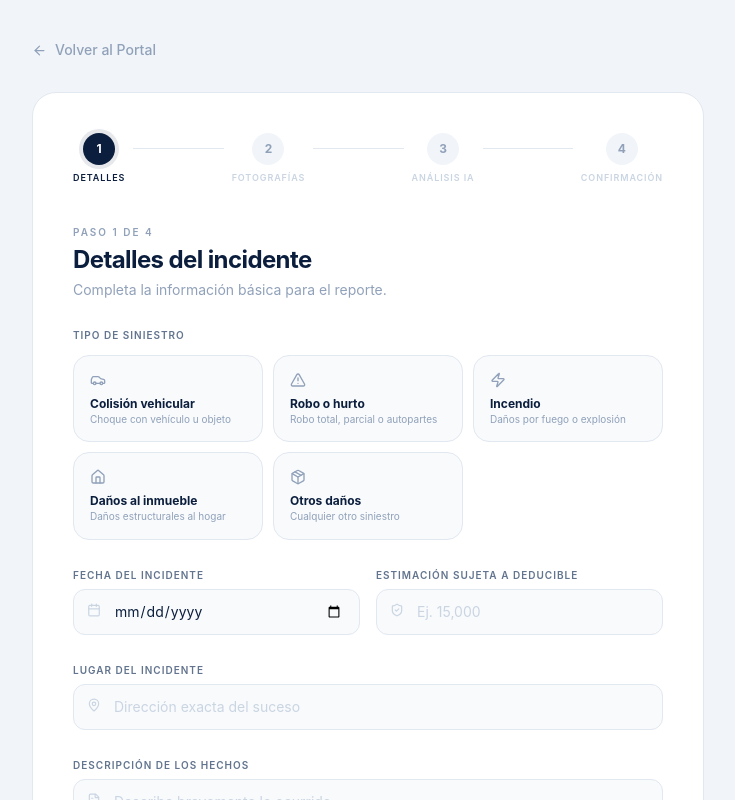
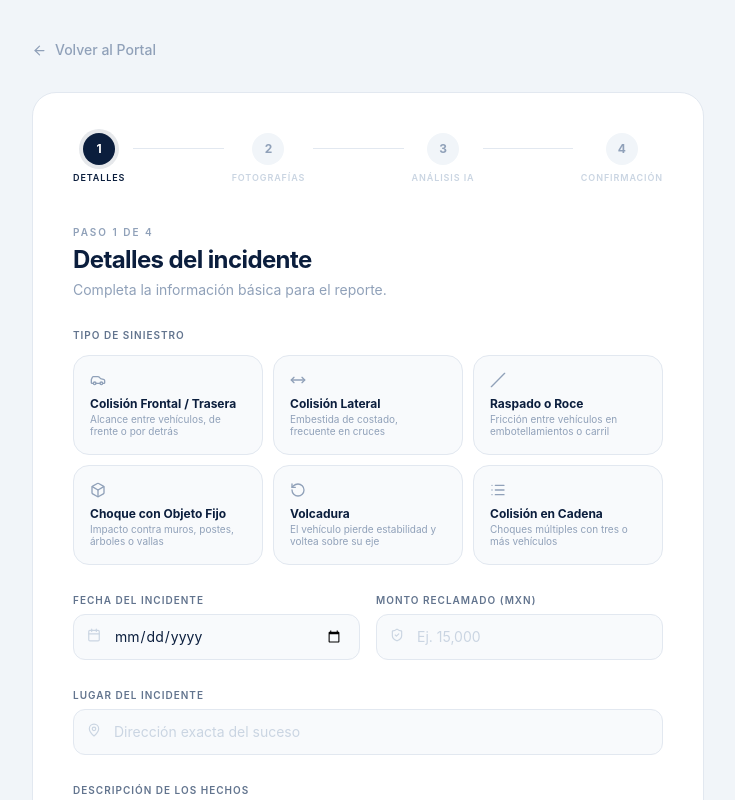
Before and after one commit to Rucc2023/ShieldLens, a React (Vite) app: page /portal/nuevo-reclamo in a window 1280 px wide. Shown: the top 800 px of the page, without its empty margins (272-1007 px from the left). Built offline with nearby package versions, Linux system fonts and the light colour scheme.

Commit message:
feat: Refactor claim types and enhance type selector in NuevoReclamo component

```diff
--- a/src/assets/screens/client/NuevoReclamo.tsx
+++ b/src/assets/screens/client/NuevoReclamo.tsx
@@ -1,10 +1,11 @@
 import React, { useState, useEffect } from 'react';
 import { useNavigate } from 'react-router-dom';
 import {
-  ArrowLeft, ArrowRight, CheckCircle2, Car, Home,
-  Zap, Package, ShieldCheck, Upload, X,
+  ArrowLeft, ArrowRight, CheckCircle2,
+  ShieldCheck, Upload, X,
   Brain, AlertTriangle, ShieldAlert, MapPin, Calendar,
   FileText, Sparkles, Loader2,
+  Car, MoveHorizontal, Slash, Box, RotateCcw, List,
 } from 'lucide-react';
 
 /* ─── Interfaces ── */
@@ -22,13 +23,44 @@ interface AIAnalysis {
   justificacion?: string;
 }
 
-/* ─── Data ── */
+/* ─── Claim types ── */
 const CLAIM_TYPES = [
-  { id: 'Colision',  label: 'Colisión vehicular', icon: Car,           desc: 'Choque con vehículo u objeto'    },
-  { id: 'Robo',      label: 'Robo o hurto',        icon: AlertTriangle, desc: 'Robo total, parcial o autopartes' },
-  { id: 'Incendio',  label: 'Incendio',             icon: Zap,           desc: 'Daños por fuego o explosión'    },
-  { id: 'Inmueble',  label: 'Daños al inmueble',    icon: Home,          desc: 'Daños estructurales al hogar'   },
-  { id: 'Otros',     label: 'Otros daños',          icon: Package,       desc: 'Cualquier otro siniestro'       },
+  {
+    id: 'Colision_Frontal_Trasera',
+    label: 'Colisión Frontal / Trasera',
+    icon: Car,
+    desc: 'Alcance entre vehículos, de frente o por detrás',
+  },
+  {
+    id: 'Colision_Lateral',
+    label: 'Colisión Lateral',
+    icon: MoveHorizontal,
+    desc: 'Embestida de costado, frecuente en cruces',
+  },
+  {
+    id: 'Raspado_Roce',
+    label: 'Raspado o Roce',
+    icon: Slash,
+    desc: 'Fricción entre vehículos en embotellamientos o carril',
+  },
+  {
+    id: 'Choque_Objeto_Fijo',
+    label: 'Choque con Objeto Fijo',
+    icon: Box,
+    desc: 'Impacto contra muros, postes, árboles o vallas',
+  },
+  {
+    id: 'Volcadura',
+    label: 'Volcadura',
+    icon: RotateCcw,
+    desc: 'El vehículo pierde estabilidad y voltea sobre su eje',
+  },
+  {
+    id: 'Colision_Cadena',
+    label: 'Colisión en Cadena',
+    icon: List,
+    desc: 'Choques múltiples con tres o más vehículos',
+  },
 ];
 
 const STEPS = ['Detalles', 'Fotografías', 'Análisis IA', 'Confirmación'];
@@ -45,8 +77,7 @@ const StepBar = ({ current }: { current: number }) => (
             <div className={`w-8 h-8 rounded-full flex items-center justify-center text-xs font-bold transition-all duration-300
               ${done   ? 'bg-emerald-400 text-white'
               : active ? 'bg-[#0B1E3D] text-white ring-4 ring-[#0B1E3D]/10'
-              :          'bg-slate-100 text-slate-400'}`}
-            >
+              :          'bg-slate-100 text-slate-400'}`}>
               {done ? <CheckCircle2 size={14} /> : i + 1}
             </div>
             <span className={`text-[9px] font-semibold uppercase tracking-widest whitespace-nowrap
@@ -85,7 +116,7 @@ const StepDetails = ({ data, setData, onNext }: { data: ClaimData; setData: (d:
         <p className="text-sm text-slate-400 mt-1">Completa la información básica para el reporte.</p>
       </div>
 
-      {/* Type selector */}
+      {/* Type selector — 3 cols to fit 6 types */}
       <div>
         <label className="text-[10px] font-semibold uppercase tracking-widest text-slate-500 mb-3 block">Tipo de siniestro</label>
         <div className="grid grid-cols-2 sm:grid-cols-3 gap-2.5">
@@ -115,7 +146,7 @@ const StepDetails = ({ data, setData, onNext }: { data: ClaimData; setData: (d:
           </Field>
         </div>
         <div>
-          <label className="text-[10px] font-semibold uppercase tracking-widest text-slate-500 mb-1.5 block">Estimación sujeta a deducible</label>
+          <label className="text-[10px] font-semibold uppercase tracking-widest text-slate-500 mb-1.5 block">Monto reclamado (MXN)</label>
           <Field icon={ShieldCheck}>
             <input type="number" placeholder="Ej. 15,000" value={data.policy}
               onChange={(e) => setData({ ...data, policy: e.target.value })} className={inputCls} />
@@ -159,7 +190,6 @@ const StepPhotos = ({ files, setFiles, onNext, onBack }: { files: File[]; setFil
       <p className="text-sm text-slate-400 mt-1">Sube la fotografía principal del daño para el análisis forense.</p>
     </div>
 
-    {/* Dropzone */}
     <label className="relative block border-2 border-dashed border-slate-200 hover:border-[#0B1E3D]/30 bg-slate-50 hover:bg-slate-100/60 rounded-2xl p-12 text-center cursor-pointer transition-all group">
       <div className="w-12 h-12 rounded-2xl bg-slate-200 group-hover:bg-[#0B1E3D]/10 flex items-center justify-center mx-auto mb-3 transition-colors">
         <Upload size={20} className="text-slate-400 group-hover:text-[#0B1E3D] transition-colors" />
@@ -170,7 +200,6 @@ const StepPhotos = ({ files, setFiles, onNext, onBack }: { files: File[]; setFil
         onChange={(e) => { if (e.target.files) setFiles([e.target.files[0]]); }} />
     </label>
 
-    {/* Preview */}
     {files.length > 0 && (
       <div className="flex items-center justify-between bg-emerald-50 border border-emerald-100 px-4 py-3 rounded-2xl">
         <div className="flex items-center gap-3">
@@ -188,7 +217,6 @@ const StepPhotos = ({ files, setFiles, onNext, onBack }: { files: File[]; setFil
       </div>
     )}
 
-    {/* Tip */}
     <div className="flex items-start gap-3 bg-blue-50 border border-blue-100 p-4 rounded-2xl">
       <ShieldCheck size={14} className="text-blue-400 shrink-0 mt-0.5" />
       <p className="text-[11px] text-blue-600 leading-relaxed">
@@ -248,14 +276,14 @@ const StepAI = ({ files, data, onNext, onBack }: { files: File[]; data: ClaimDat
     setIsSaving(true);
     try {
       const formData = new FormData();
-      formData.append('imagen',              files[0]);
-      formData.append('monto_reclamado',     data.policy);
-      formData.append('score_confianza_ia',  result.confianza.toString());
-      formData.append('veredicto_ia',        result.etiqueta === 'Reales' ? 'SINIESTRO REAL' : 'SOSPECHOSO');
-      formData.append('tipo_siniestro',      data.type);
-      formData.append('descripcion_siniestro', data.description);
-      formData.append('lugar_incidente',     data.location);
-      formData.append('justificacion_ia',    result.justificacion || '');
+      formData.append('imagen',                 files[0]);
+      formData.append('monto_reclamado',         data.policy);
+      formData.append('score_confianza_ia',      result.confianza.toString());
+      formData.append('veredicto_ia',            result.etiqueta === 'Reales' ? 'SINIESTRO REAL' : 'SOSPECHOSO');
+      formData.append('tipo_siniestro',          data.type);
+      formData.append('descripcion_siniestro',   data.description);
+      formData.append('lugar_incidente',         data.location);
+      formData.append('justificacion_ia',        result.justificacion || '');
 
       const response = await fetch('http://localhost:5000/api/incidentes/crear', {
         method: 'POST',
@@ -272,9 +300,9 @@ const StepAI = ({ files, data, onNext, onBack }: { files: File[]; data: ClaimDat
     }
   };
 
-  const score     = (result?.confianza ?? 0) * 100;
-  const isFraude  = result?.etiqueta === 'Falsas';
-  const barColor  = score >= 80 ? 'bg-emerald-400' : score >= 60 ? 'bg-amber-400' : 'bg-red-400';
+  const score      = (result?.confianza ?? 0) * 100;
+  const isFraude   = result?.etiqueta === 'Falsas';
+  const barColor   = score >= 80 ? 'bg-emerald-400' : score >= 60 ? 'bg-amber-400' : 'bg-red-400';
   const scoreColor = score >= 80 ? 'text-emerald-500' : score >= 60 ? 'text-amber-500' : 'text-red-500';
 
   return (
@@ -285,7 +313,6 @@ const StepAI = ({ files, data, onNext, onBack }: { files: File[]; data: ClaimDat
         <p className="text-sm text-slate-400 mt-1">Vertex AI + Gemini Flash procesan la evidencia fotográfica.</p>
       </div>
 
-      {/* Status card */}
       <div className={`rounded-3xl p-8 text-white relative overflow-hidden transition-all duration-500
         ${phase === 1 ? 'bg-[#0B1E3D]' : isFraude ? 'bg-red-500' : 'bg-emerald-500'}`}>
         <div className="absolute -right-8 -top-8 w-40 h-40 rounded-full border border-white/5" />
@@ -306,11 +333,8 @@ const StepAI = ({ files, data, onNext, onBack }: { files: File[]; data: ClaimDat
         </div>
       </div>
 
-      {/* Results */}
       {phase === 2 && result && (
         <div className="space-y-4">
-
-          {/* Score card */}
           <div className="bg-white border border-slate-200 rounded-2xl p-6 space-y-3">
             <div className="flex items-center justify-between">
               <span className="text-[10px] font-semibold uppercase tracking-widest text-slate-400">Score de confianza</span>
@@ -327,14 +351,13 @@ const StepAI = ({ files, data, onNext, onBack }: { files: File[]; data: ClaimDat
             </div>
           </div>
 
-          {/* Justification */}
           {result.justificacion && (
             <div className="bg-slate-50 border border-slate-200 rounded-2xl p-5">
               <div className="flex items-center gap-2 mb-3">
                 <div className="w-7 h-7 rounded-lg bg-[#0B1E3D] flex items-center justify-center shrink-0">
                   <Sparkles size={13} className="text-white" />
                 </div>
-                <span className="text-[10px] font-semibold uppercase tracking-widest text-slate-400">Análisis del Perito IA</span>
+                <span className="text-[10px] font-semibold uppercase tracking-widest text-slate-400">Análisis de la IA</span>
               </div>
               <p className="text-[11px] text-slate-600 leading-relaxed italic border-l-2 border-[#0B1E3D]/20 pl-3">
                 "{result.justificacion}"
@@ -344,7 +367,6 @@ const StepAI = ({ files, data, onNext, onBack }: { files: File[]; data: ClaimDat
         </div>
       )}
 
-      {/* Error */}
       {error && (
         <div className="flex items-start gap-3 bg-red-50 border border-red-100 p-4 rounded-2xl">
           <AlertTriangle size={14} className="text-red-400 shrink-0 mt-0.5" />
@@ -371,9 +393,7 @@ const StepAI = ({ files, data, onNext, onBack }: { files: File[]; data: ClaimDat
 /* ─── Step 3: Confirm ── */
 const StepConfirm = ({ data, navigate }: { data: ClaimData; navigate: (p: string) => void }) => {
   const [folio] = useState(() => `SHIELD-2026-${Math.floor(Math.random() * 8999) + 1000}`);
-
-  // Buscamos el label amigable del tipo de siniestro
-  const tipoSiniestro = CLAIM_TYPES.find(t => t.id === data.type)?.label || data.type;
+  const tipoLabel = CLAIM_TYPES.find(t => t.id === data.type)?.label || data.type;
 
   return (
     <div className="space-y-7 text-center">
@@ -392,12 +412,9 @@ const StepConfirm = ({ data, navigate }: { data: ClaimData; navigate: (p: string
           <span className="text-[10px] font-semibold uppercase tracking-widest text-white/30">Folio de seguimiento</span>
           <span className="text-sm font-bold text-white font-mono">{folio}</span>
         </div>
-
         <div className="h-px bg-white/10" />
-
-        {/* --- DATOS REALES --- */}
         {[
-          { label: 'Siniestro',  value: tipoSiniestro },
+          { label: 'Siniestro',  value: tipoLabel },
           { label: 'Monto Rec.', value: `$${Number(data.policy).toLocaleString('es-MX')} MXN` },
           { label: 'Fecha',      value: data.date },
           { label: 'Estado',     value: 'En revisión' },
@@ -430,6 +447,7 @@ const StepConfirm = ({ data, navigate }: { data: ClaimData; navigate: (p: string
     </div>
   );
 };
+
 /* ─── Main wizard ── */
 const NewClaim = () => {
   const navigate = useNavigate();
@@ -453,7 +471,7 @@ const NewClaim = () => {
           {step === 0 && <StepDetails data={data} setData={setData} onNext={() => setStep(1)} />}
           {step === 1 && <StepPhotos  files={files} setFiles={setFiles} onNext={() => setStep(2)} onBack={() => setStep(0)} />}
           {step === 2 && <StepAI      files={files} data={data} onNext={() => setStep(3)} onBack={() => setStep(1)} />}
-          {step === 3 && <StepConfirm data= {data} navigate={navigate} />}
+          {step === 3 && <StepConfirm data={data} navigate={navigate} />}
         </div>
       </div>
     </div>
```
